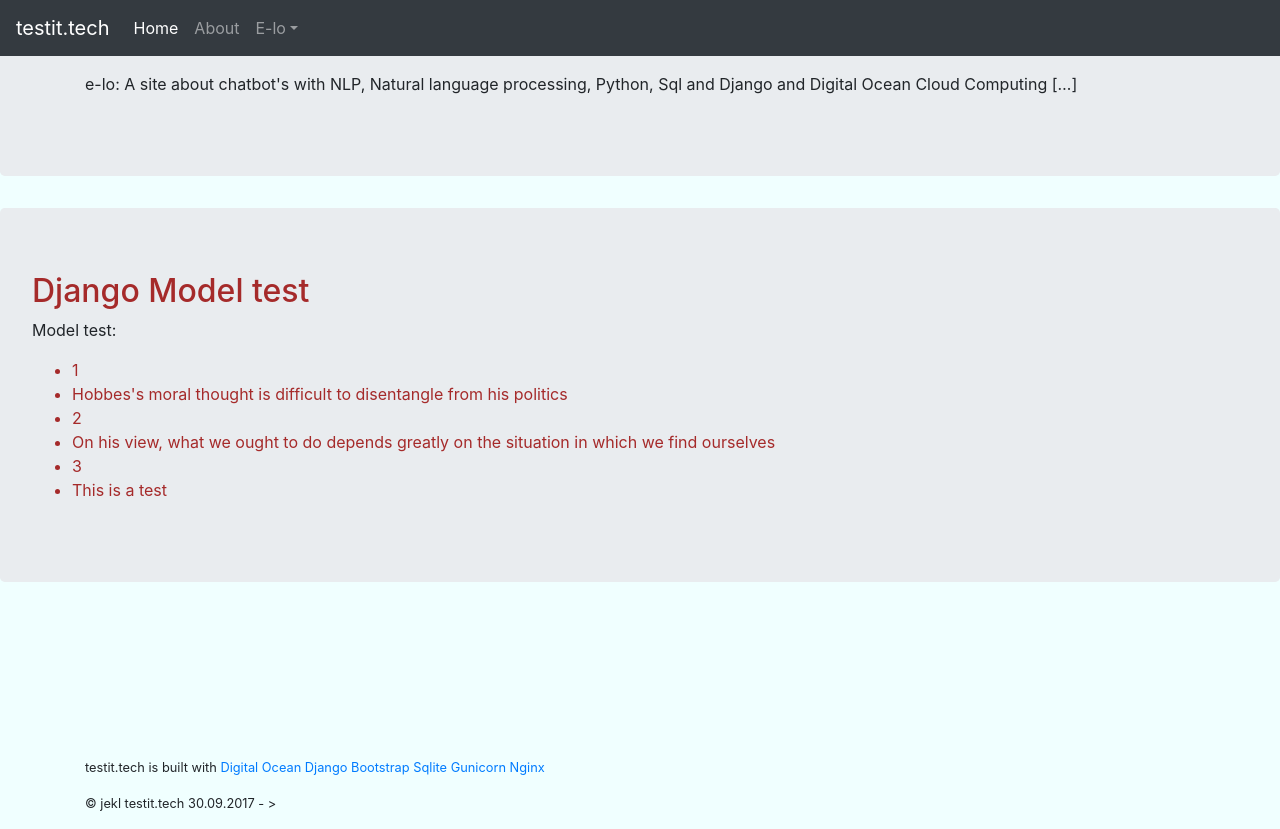
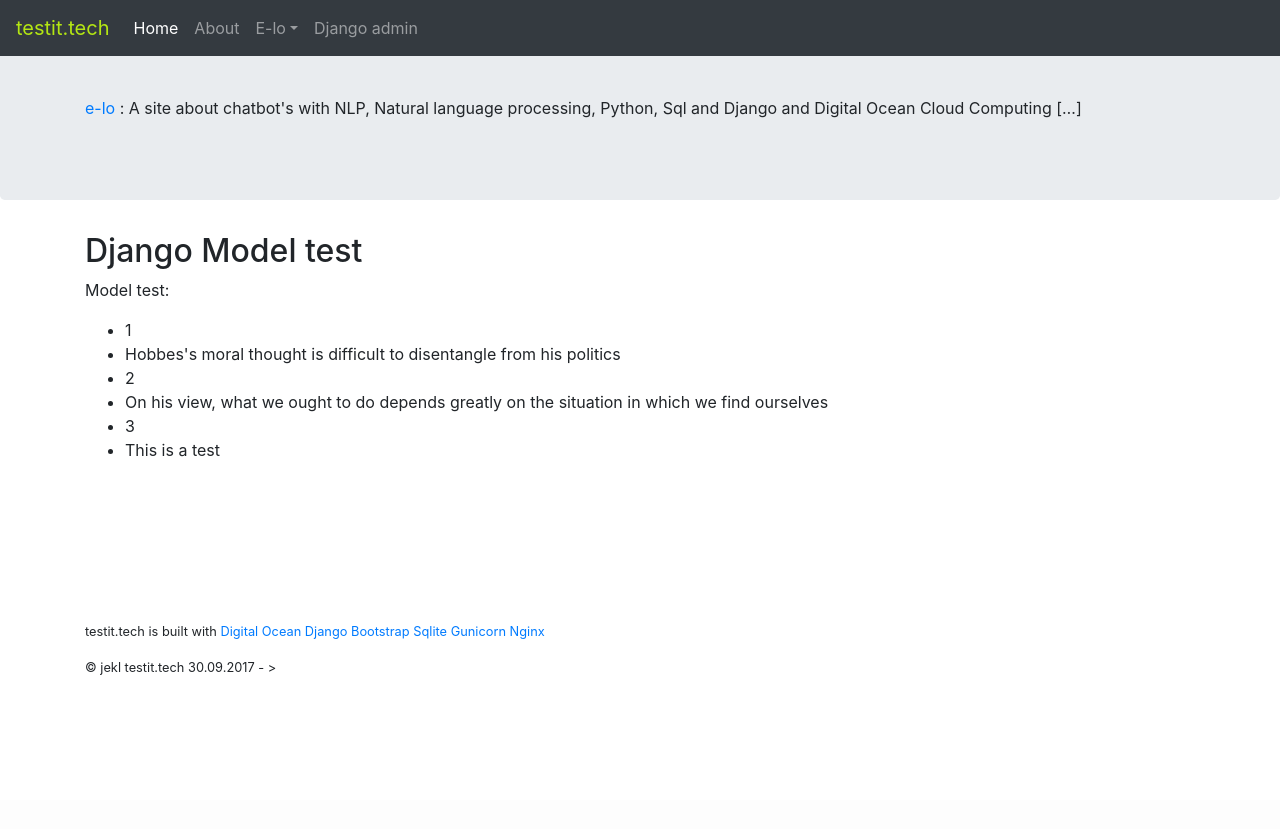
Before and after one commit to spawnmarvel/e-loweb, a Django app: page / in a window 1280 px wide. After the commit the page ends 675 px from the top, so only its background shows below. Run offline with Django 3.2, Linux system fonts and the light colour scheme; data comes from the database, SQL or seed files in the repository; both versions use the stored data as it was after the commit; some libraries are stand-ins or nearby versions.

Commit message:
Base.html added route / Digitial O migrate

```diff
--- a/elo/static/elo/style.css
+++ b/elo/static/elo/style.css
@@ -1,10 +1,4 @@
 
-h2 {
+h1 {
     color: brown
 }
-li {
-    color: brown
-}
-body {
-    background-color: azure
-}
--- /dev/null
+++ b/elo/templates/elo/about.html
@@ -0,0 +1,6 @@
+{% extends 'elo/base.html' %}
+{% block content %}
+<h2>About</h2>
+<p>Django Model test count</p>
+{{ data }}
+{% endblock %}
--- a/elo/templates/elo/base.html
+++ b/elo/templates/elo/base.html
@@ -22,7 +22,7 @@
 <body>
 
     <nav class="navbar navbar-expand-md navbar-dark fixed-top bg-dark">
-        <a class="navbar-brand" href="#">testit.tech</a>
+        <a class="navbar-brand" href="#"><span style="color:rgb(180, 230, 19)">testit.tech</span></a>
         <button class="navbar-toggler" type="button" data-toggle="collapse" data-target="#navbarsExampleDefault" aria-controls="navbarsExampleDefault"
             aria-expanded="false" aria-label="Toggle navigation">
             <span class="navbar-toggler-icon"></span>
@@ -31,21 +31,24 @@
         <div class="collapse navbar-collapse" id="navbarsExampleDefault">
             <ul class="navbar-nav mr-auto">
                 <li class="nav-item active">
-                    <a class="nav-link" href="#">Home
+                    <a class="nav-link" href="/">Home
                         <span class="sr-only">(current)</span>
                     </a>
                 </li>
                 <li class="nav-item">
-                    <a class="nav-link" href="#">About</a>
+                    <a class="nav-link" href="about">About</a>
                 </li>
                 <li class="nav-item dropdown">
                     <a class="nav-link dropdown-toggle" href="#" id="dropdown01" data-toggle="dropdown" aria-haspopup="true" aria-expanded="false">E-lo</a>
                     <div class="dropdown-menu" aria-labelledby="dropdown01">
                         <a class="dropdown-item" href="https://follow-e-lo.com/" target="_blank">follow-elo</a>
-                        <a class="dropdown-item" href="#">Another action</a>
-                        <a class="dropdown-item" href="#">Something else here</a>
+                        <a class="dropdown-item" href="#">TBD</a>
+                        <a class="dropdown-item" href="#">TBD</a>
                     </div>
                 </li>
+                <li class="nav-item">
+                        <a class="nav-link" href="admin" target="_blank">Django admin</a>
+                    </li>
             </ul>
 
         </div>
@@ -57,11 +60,12 @@
         <div class="jumbotron">
             <div class="container">
                 <h1 class="display-3"></h1>
-                <p>e-lo: A site about chatbot's with NLP, Natural language processing, Python, Sql and Django and Digital Ocean Cloud Computing […]</p>
+                <br>
+                <p><a href="https://follow-e-lo.com/" target="_blank">e-lo</a> : A site about chatbot's with NLP, Natural language processing, Python, Sql and Django and Digital Ocean Cloud Computing […]</p>
             </div>
         </div>
 
-        <div class="jumbotron">
+        <div class="container">
 
             <!-- content from other html-->
             {% block content %} {% endblock %}
--- a/elo/urls.py
+++ b/elo/urls.py
@@ -4,4 +4,5 @@ from . import views
 
 urlpatterns = [
    path("", views.index, name="index"),
+   path("about", views.about, name="about"),
 ]
--- a/elo/views.py
+++ b/elo/views.py
@@ -13,6 +13,11 @@ def index(request):
     return render(request, "elo/index.html", context)
 
 
+def about(request):
+    data = Note.objects.count()
+    context = {"data": data}
+    return render(request, "elo/about.html", context)
+
 def test():
     n = Note(raw_text = "This is a test", sentences=1)
     n.save()
```
Also changed, not shown: db.sqlite3.
